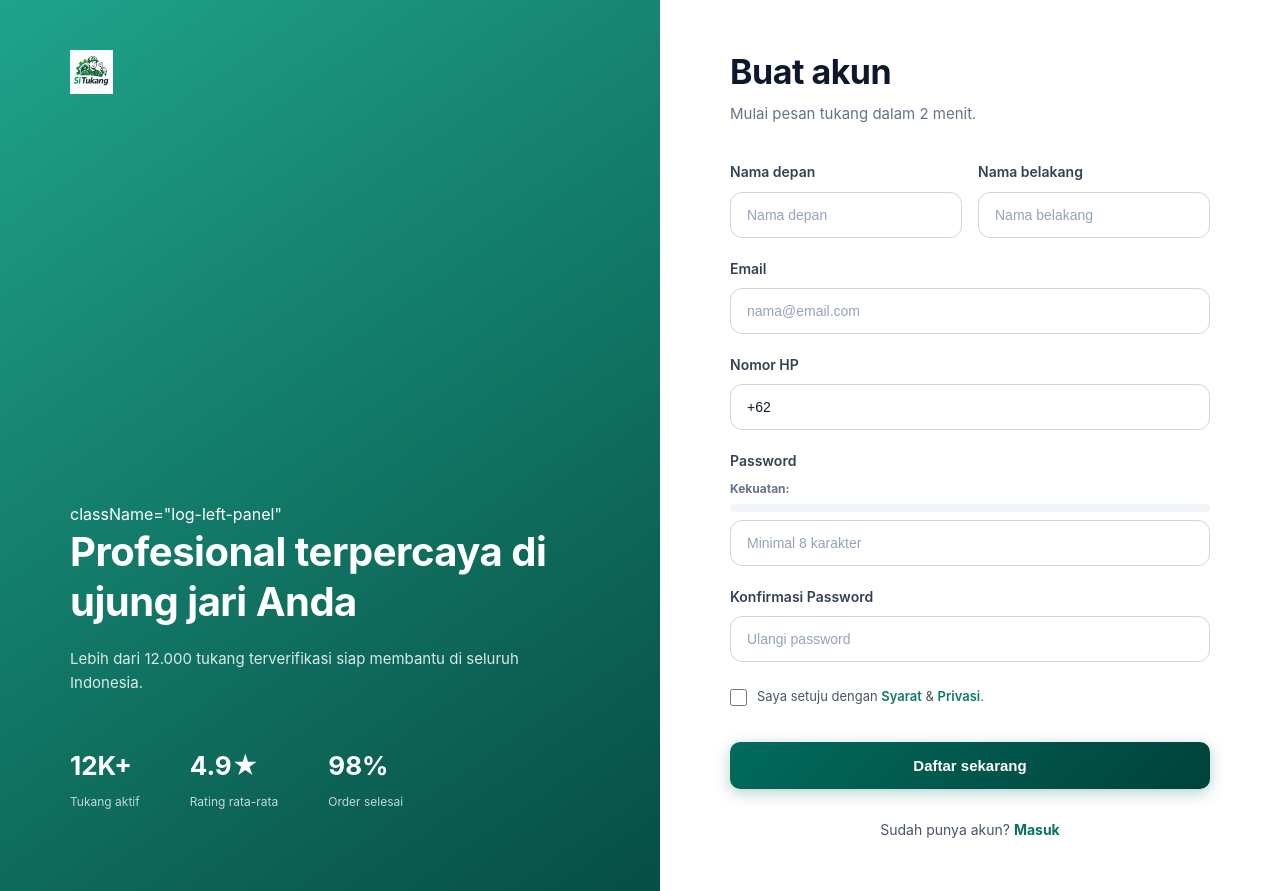
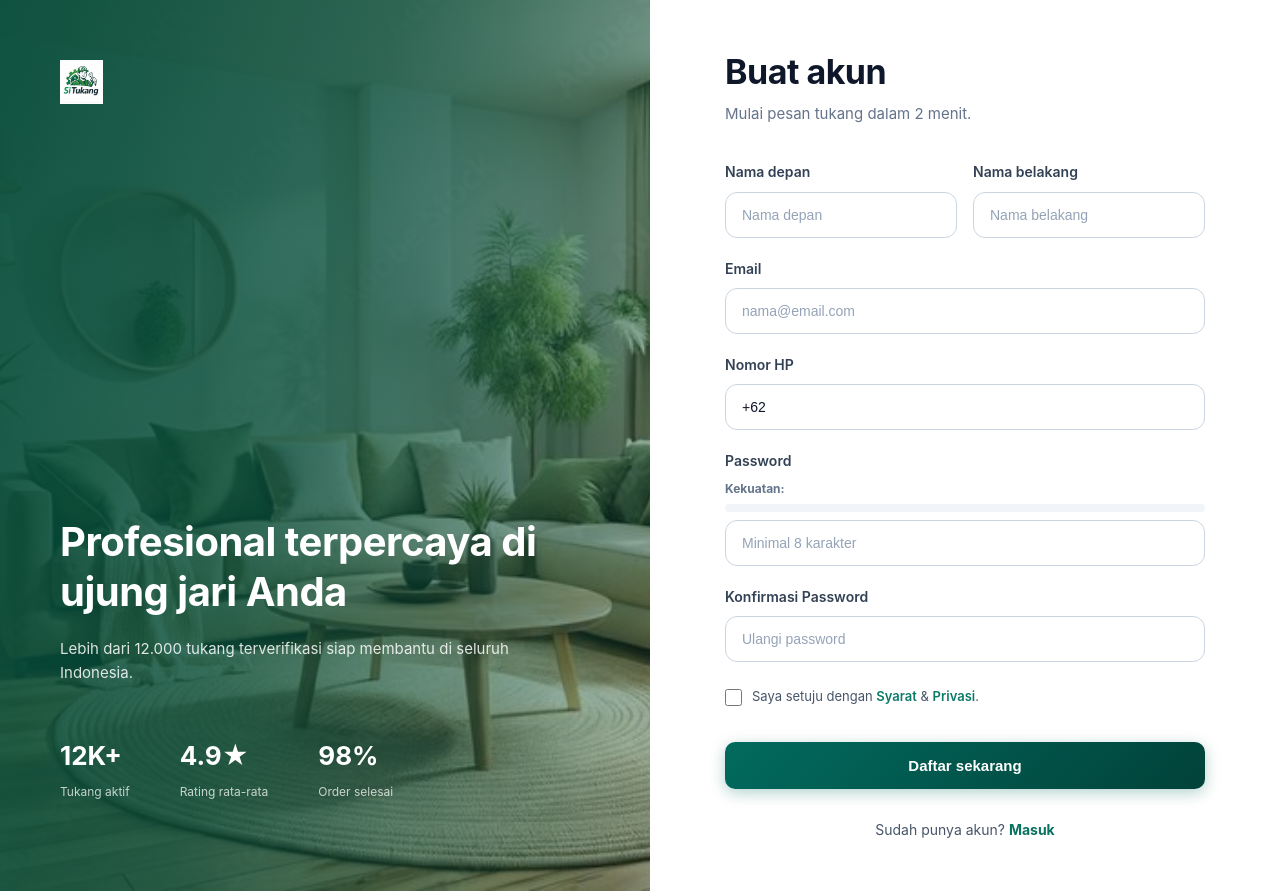
Before and after one commit to Cristian-notnot/SiTukang, a React app in the folder Frontend/: page /register in a window 1280 px wide. Built offline with nearby package versions, Linux system fonts and the light colour scheme; the HTML template or start-up script is replaced by a standard one.

Commit message:
menambahkan beckground di bagiaan registrasi user

```diff
--- a/Frontend/src/assets/css/register.css
+++ b/Frontend/src/assets/css/register.css
@@ -10,15 +10,25 @@
     font-family: 'Inter', system-ui, -apple-system, sans-serif;
 }
 
-/* SISI KIRI - GRADIENT PANEL HIJAU */
 .reg-left-panel {
     flex: 1;
-    background: linear-gradient(145deg, #1fa38c 0%, #064e43 100%);
-    color: #ffffff;
+    padding: 60px;
     display: flex;
     flex-direction: column;
     justify-content: space-between;
-    padding: 50px 70px;
+    color: white;
+    position: relative; /* Kunci biar overlay gak bocor ke kanan */
+    overflow: hidden;
+
+    /* Background gambar lu dengan gradasi */
+    background: linear-gradient(
+        105deg,
+        rgba(6, 78, 59, 0.95) 0%,
+        rgba(6, 78, 59, 0.80) 45%,
+        rgba(6, 78, 59, 0.30) 100%
+    ),
+    url('../../assets/gambar/background login,dan register.jpeg') center center no-repeat;
+    background-size: cover;
 }
 
 /* BRAND LOGO UTAMA */
--- a/Frontend/src/pages/auth/Register.jsx
+++ b/Frontend/src/pages/auth/Register.jsx
@@ -87,13 +87,20 @@ function Register() {
         <div className="register-container">
 
             {/* SISI KIRI: PANEL GRADIENT HIJAU */}
-            <div className="reg-left-panel">
+            {/* SISI KIRI: PANEL GRADIENT HIJAU */}
+            {/* SISI KIRI: PANEL GRADIENT HIJAU */}
+            <div className="reg-left-panel" style={{
+                backgroundImage: `linear-gradient(105deg, rgba(6, 78, 59, 0.95) 0%, rgba(6, 78, 59, 0.80) 45%, rgba(6, 78, 59, 0.30) 100%), url(${bgRoom})`,
+                backgroundSize: "cover",
+                backgroundPosition: "center",
+                backgroundRepeat: "no-repeat"
+            }}>
                 <div className="reg-logo-container" onClick={() => navigate("/")} style={{ cursor: 'pointer' }}>
                     <img src={logoImg} alt="SiTukang" className="logo-img" />
                 </div>
 
                 <div className="reg-left-content">
-                    className="log-left-panel"
+
                     <h1 className="reg-left-heading">Profesional terpercaya di ujung jari Anda</h1>
                     <p className="reg-left-subtext">
                         Lebih dari 12.000 tukang terverifikasi siap membantu di seluruh Indonesia.
```
